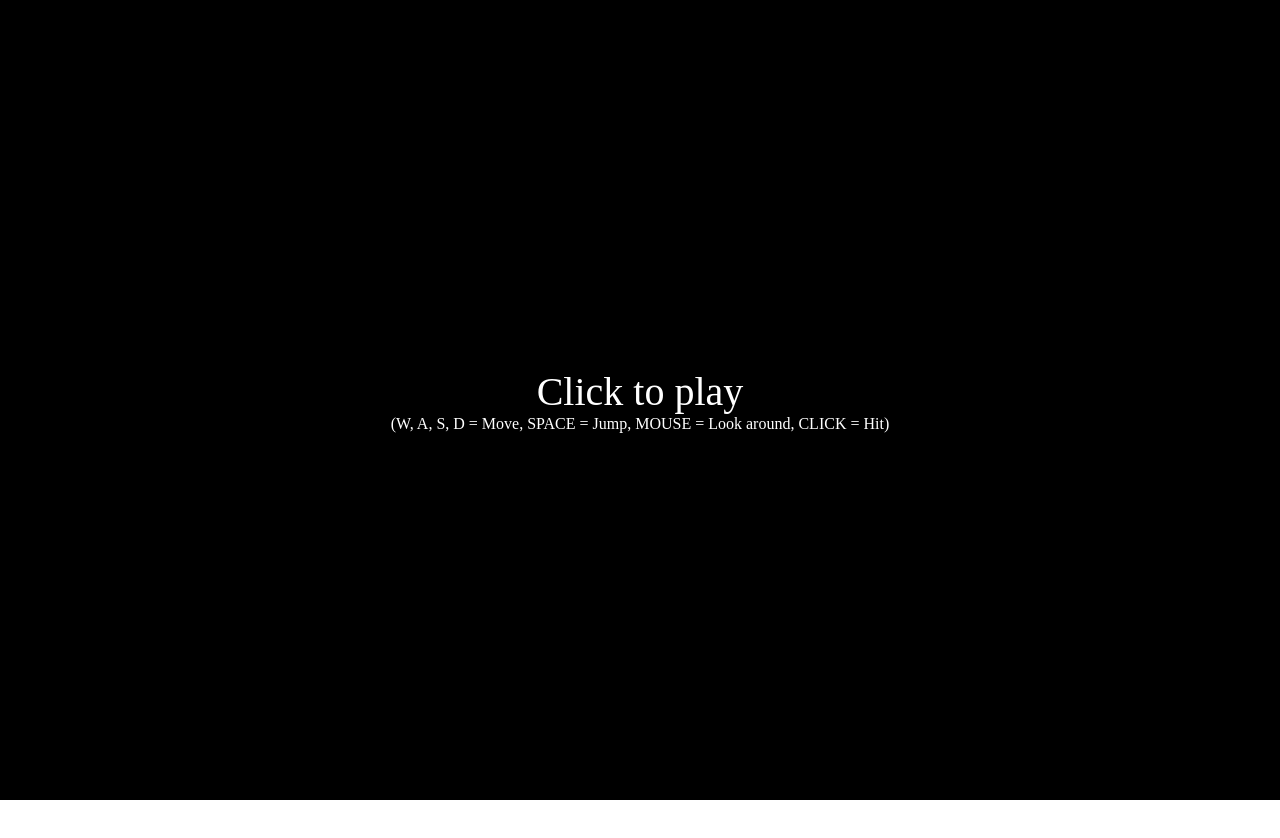
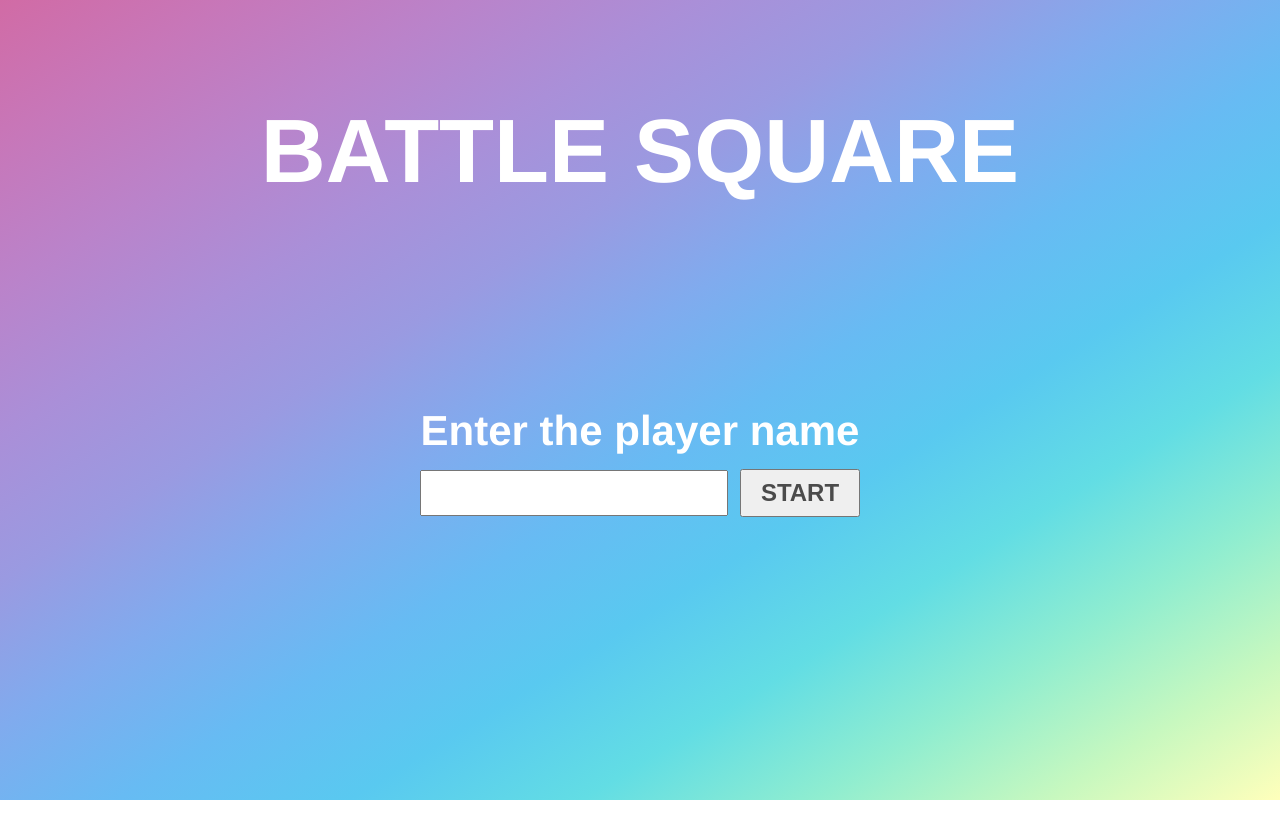
Before and after one commit to cuinjune/battle-square, a website: page views/index.html in a window 1280 px wide. Before the commit the page ends 800 px from the top, so only its background shows below. Drawn offline with nearby package versions, Linux system fonts and the light colour scheme; files that its build step writes are made by us from their sources; no server answers; files whose address does not match are found by name.

Commit message:
added the start page

```diff
--- a/public/css/main.css
+++ b/public/css/main.css
@@ -1,6 +1,7 @@
 html, body {
     padding: 0px;
     margin: 0px;
+    font-family: Helvetica, sans-serif;
     overflow: hidden;
 }
 
@@ -12,15 +13,11 @@ html, body {
     text-decoration: underline;
 }
 
-#title a {
-    color: grey;
-}
-
 #blocker {
     position: absolute;
     width: 100%;
     height: 100%;
-    background-color: rgba(0, 0, 0, 0.5);
+    background-color: rgba(0, 0, 0, 0.75);
 }
 
 #instructions {
@@ -38,7 +35,122 @@ html, body {
     -webkit-box-align: center;
     -moz-box-align: center;
     box-align: center;
-    color: #ffffff;
     text-align: center;
+    color: white;
     cursor: pointer;
 }
+
+#instructions_rows {
+    display: flex;
+    /* justify-content: center; */
+    flex-direction: column;
+    width: 500px;
+    height: 500px;
+    background-color: rgba(255, 255, 255, 0.05);
+    text-indent: 20%;
+}
+
+#instructions_row1 {
+    font-size: 40px;
+    text-align: center;
+    text-indent: 0px;
+    height: 220px;
+}
+
+#instructions_row2 {
+    font-size: 30px;
+    text-align: left;
+    height: 50px;
+}
+
+#instructions_row3 {
+    font-size: 30px;
+    text-align: left;
+    height: 50px;
+}
+
+#instructions_row4 {
+    font-size: 30px;
+    text-align: left;
+    height: 50px;
+}
+
+#instructions_row5 {
+    font-size: 30px;
+    text-align: left;
+    height: 50px;
+}
+
+#startScreen {
+    position: absolute;
+    width: 100%;
+    height: 100%;
+    background-image: linear-gradient(to right bottom, #d16ba5, #c777b9, #ba83ca, #aa8fd8, #9a9ae1, #80abee, #67bbf3, #59c9f0, #62dde4, #8fedd0, #c7f8bf, #ffffbb);
+}
+
+#titleArea {
+    position: absolute;
+    width: 100%;
+    height: 100%;
+    top: 5%;
+    color: white;
+    box-align: center;
+    text-align: center;
+    font-size: 45px;
+}
+
+#formArea {
+    position: absolute;
+    width: 100%;
+    height: 100%;
+    top: 50%;
+    color: white;
+    box-align: center;
+    text-align: center;
+}
+
+#formArea_row1 {
+    position: absolute;
+    width: 100%;
+    height: 100%;
+    margin-top: -35px;
+    color: white;
+    box-align: center;
+    text-align: center;
+}
+
+#formArea_label {
+    font-size: 42px;
+}
+
+#formArea_row2 {
+    display: flex;
+    justify-content: center;
+    flex-direction: row;
+    position: absolute;
+    width: 100%;
+    height: 100%;
+    margin-top: 70px;
+    color: white;
+    box-align: center;
+    text-align: center;
+}
+
+#formArea_input {
+    width: 300px;
+    height: 40px;
+    font-size: 30px;
+    text-indent: 0.2em;
+    color: rgb(75, 75, 75);
+    font-weight: bold;
+}
+
+#formArea_button {
+    margin-top: -1px;
+    margin-left: 12px;
+    width: 120px;
+    height: 48px;
+    font-size: 24px;
+    color: rgb(75, 75, 75);
+    font-weight: bold;
+}
--- a/public/js/main.js
+++ b/public/js/main.js
@@ -1,3 +1,25 @@
+////////////////////////////////////////////////////////////////////////////////
+// global variables
+////////////////////////////////////////////////////////////////////////////////
+
+// socket.io
+let socket;
+let id; //my socket id
+
+// array of connected clients
+let clients = {};
+
+// variable to store our three.js scene:
+let glScene;
+
+// controls variable
+let controls;
+
+////////////////////////////////////////////////////////////////////////////////
+// pointer lock
+////////////////////////////////////////////////////////////////////////////////
+
+function addPointerLock() {
 	const blocker = document.getElementById('blocker');
 	const instructions = document.getElementById('instructions');
 	const havePointerLock = 'pointerLockElement' in document || 'mozPointerLockElement' in document || 'webkitPointerLockElement' in document;
@@ -50,22 +72,10 @@ if (havePointerLock) {
 	} else {
 		instructions.innerHTML = "Your browser doesn't seem to support Pointer Lock API";
 	}
-
-// socket.io
-let socket;
-let id; //my socket id
-
-// array of connected clients
-let clients = {};
-
-// Variable to store our three.js scene:
-let glScene;
-
-// controls variable
-let controls;
+}
 
 ////////////////////////////////////////////////////////////////////////////////
-// Socket.io
+// socket.io
 ////////////////////////////////////////////////////////////////////////////////
 
 // establishes socket connection
@@ -130,7 +140,7 @@ function removeClient(_id) {
 }
 
 ////////////////////////////////////////////////////////////////////////////////
-// Three.js
+// three.js
 ////////////////////////////////////////////////////////////////////////////////
 
 function createScene() {
@@ -148,13 +158,45 @@ function createScene() {
 }
 
 ////////////////////////////////////////////////////////////////////////////////
-// Start-Up Sequence:
+// start-up
 ////////////////////////////////////////////////////////////////////////////////
 
-window.onload = async () => {
-	// then initialize socket connection
+function startButtonClicked() {
+	const playerName = document.getElementById("formArea_input").value;
+	if (!playerName) {
+		alert("Please enter the player name");
+	}
+	else {
+		// hide the start screen
+		document.getElementById('startScreen').style.display = 'none';
+
+		// add pointer lock
+		addPointerLock();
+
+		// seed random function with the player name
+		Math.seedrandom(playerName);
+
+		// initialize socket connection
 		initSocketConnection();
 
 		// finally create the threejs scene
 		createScene();
+	}
+}
+
+function playerNameInputKeyDown(event) {
+	if (event.keyCode === 13) {
+		startButtonClicked();
+		event.preventDefault();
+		return false;
+	}
+	else {
+		return true;
+	}
+}
+
+window.onload = async () => {
+
+	//start button listener
+	document.getElementById("formArea_button").addEventListener("click", startButtonClicked, false);
 };
--- a/public/js/playerControls.js
+++ b/public/js/playerControls.js
@@ -96,10 +96,4 @@ THREE.PlayerControls = function () {
         if (this.rotation.x < -0.5) this.rotation.x = -0.5;
         if (this.rotation.x > 0.5) this.rotation.x = 0.5;
     }.bind(this)
-
-
-
-
-
-
 };
--- a/public/js/scene.js
+++ b/public/js/scene.js
@@ -24,6 +24,15 @@ class Scene {
 
 		// push the canvas to the DOM
 		_domElement.append(this.renderer.domElement);
+
+		// add event listeners
+		window.addEventListener("resize", () => {
+			this.width = window.innerWidth;
+			this.height = window.innerHeight;
+			this.renderer.setSize(this.width, this.height);
+			this.camera.aspect = this.width / this.height;
+			this.camera.updateProjectionMatrix();
+		});
 
 		// add lights
 		const light = new THREE.HemisphereLight(0xffffff, 0x000000, 1);
@@ -349,16 +358,4 @@ class Scene {
 		// call update again
 		requestAnimationFrame((time) => this.update(time));
 	}
-
-	//////////////////////////////////////////////////////////////////////
-	//////////////////////////////////////////////////////////////////////
-	// Event Handlers
-
-	onWindowResize(e) {
-		this.width = window.innerWidth;
-		this.height = Math.floor(window.innerHeight - (window.innerHeight * 0.3));
-		this.camera.aspect = this.width / this.height;
-		this.camera.updateProjectionMatrix();
-		this.renderer.setSize(this.width, this.height);
-	}
 }
--- a/views/index.html
+++ b/views/index.html
@@ -8,6 +8,7 @@
   <link rel="stylesheet" href="css/main.css" type="text/css" />
   <script src="socket.io.js"></script>
   <script src="https://cdnjs.cloudflare.com/ajax/libs/three.js/110/three.js"></script>
+  <script src="https://cdnjs.cloudflare.com/ajax/libs/seedrandom/3.0.5/seedrandom.min.js"></script>
   <script src="js/playerControls.js"></script>
   <script src="js/scene.js"></script>
 </head>
@@ -15,9 +16,42 @@
 <body>
   <div id="blocker">
     <div id="instructions">
-      <span style="font-size:40px">Click to play</span>
-      <br />
-      (W, A, S, D = Move, SPACE = Jump, MOUSE = Look around, CLICK = Hit)
+      <div id="instructions_rows">
+        <div id="instructions_row1">
+          <h2>Click to play</h2>
+        </div>
+        <div id="instructions_row2">
+          <h5>W, A, S, D : Move</h5>
+        </div>
+        <div id="instructions_row3">
+          <h5>Space : Jump</h5>
+        </div>
+        <div id="instructions_row4">
+          <h5>Mouse : Look around</h5>
+        </div>
+        <div id="instructions_row5">
+          <h5>Click : Hit</h5>
+        </div>
+      </div>
+    </div>
+  </div>
+  <div id="startScreen">
+    <div id="titleArea">
+      <h1>BATTLE SQUARE</h1>
+    </div>
+    <div id="formArea">
+      <div id="formArea_row1">
+        <h3 id="formArea_label">Enter the player name</h3>
+      </div>
+      <div id="formArea_row2">
+        <div id="formArea_inputArea">
+          <input id="formArea_input" type="text" spellcheck="false" maxlength="25" value=""
+            onkeydown="return playerNameInputKeyDown(event)">
+        </div>
+        <div id="formArea_buttonArea">
+          <button id="formArea_button">START</button>
+        </div>
+      </div>
     </div>
   </div>
   <div id="gl_context"></div>
```
Also changed, not shown: index.js (+8 -11 lines). Lines whose indentation alone changed are shown as unchanged.
